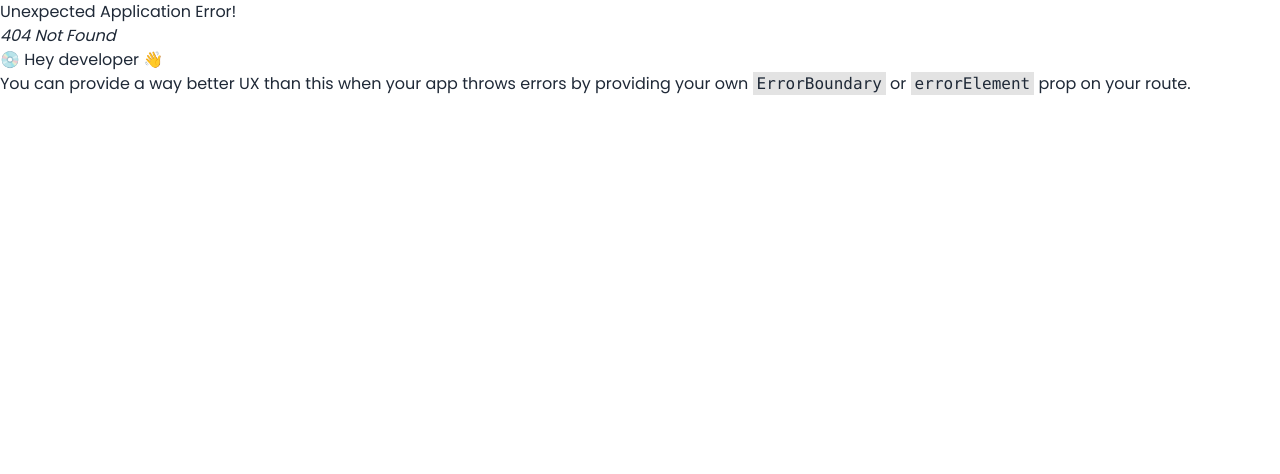
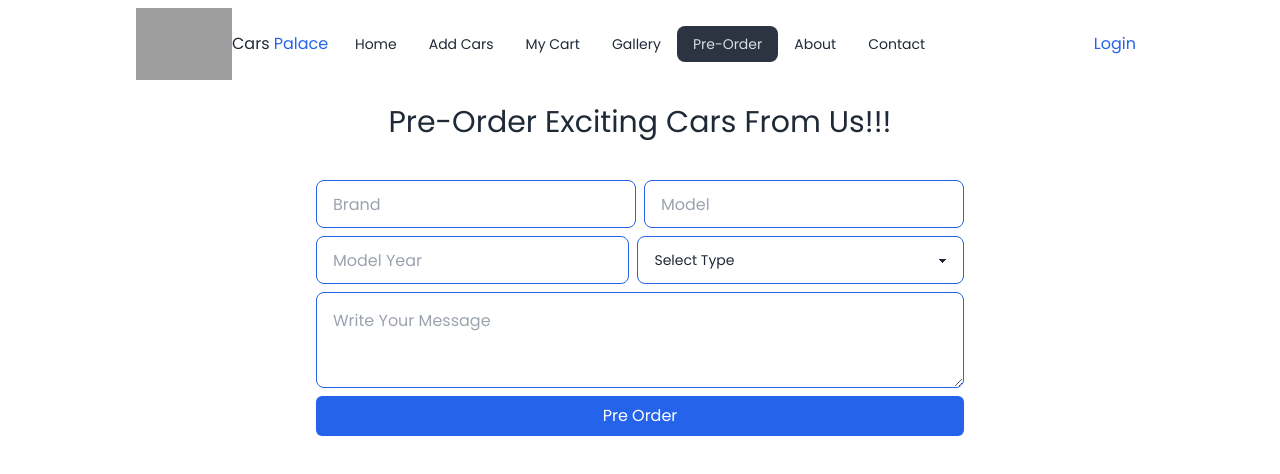
Before and after one commit to rezoanahmed/cars-palace-client, a React (Vite) app: page /preorder in a window 1280 px wide. Before the commit this address had no page. Shown: the top 474 px of the page. Built offline with nearby package versions, Linux system fonts and the light colour scheme; grey boxes are pictures that could not be loaded.

Commit message:
created preorder page

```diff
--- a/src/components/Navbar/Navbar.jsx
+++ b/src/components/Navbar/Navbar.jsx
@@ -4,10 +4,10 @@ import Logo from "../Logo/Logo";
 const Navbar = () => {
     const links = <>
         <li><NavLink to='/'>Home</NavLink></li>
-        <li><NavLink to={`/add`}>Add Cars</NavLink></li>
-        <li><NavLink>My Cart</NavLink></li>
+        <li><NavLink to='/add'>Add Cars</NavLink></li>
+        <li><NavLink to='/cart'>My Cart</NavLink></li>
         <li><NavLink to='/gallery'>Gallery</NavLink></li>
-        <li><NavLink>Pre-Order</NavLink></li>
+        <li><NavLink to='/preorder'>Pre-Order</NavLink></li>
         <li><NavLink to='/about'>About</NavLink></li>
         <li><NavLink to='/contact'>Contact</NavLink></li>
 
--- /dev/null
+++ b/src/pages/Preorder/Preorder.jsx
@@ -0,0 +1,48 @@
+
+
+const Preorder = () => {
+    return (
+        <div className="p-4">
+            <h1 className="text-center text-3xl">Pre-Order Exciting Cars From Us!!!</h1>
+            <div className="flex justify-center">
+                <form className="flex gap-2 flex-col justify-center mt-10">
+                    {/* brand and model */}
+                    <div className="flex gap-2">
+                        <input type="text" placeholder="Brand" className="input input-bordered input-info border-blue-600 w-full max-w-xs" />
+                        <input type="text" placeholder="Model" className="input input-bordered input-info border-blue-600 w-full max-w-xs" />
+                    </div>
+                    {/* Type and Model Year */}
+                    <div className="flex gap-2">
+                        {/* <input type="text" placeholder="Type" className="input input-bordered input-info border-blue-600 w-full max-w-xs" /> */}
+                        <input type="text" placeholder="Model Year" className="input input-bordered input-info border-blue-600 w-full max-w-xs" />
+                        <select name='type' className="select select-bordered border-blue-600 w-full ">
+                            <option disabled selected>Select Type</option>
+                            <option>Sedan</option>
+                            <option>Hatchback</option>
+                            <option>SUV</option>
+                            <option>Sports</option>
+                            <option>Coupe</option>
+                            <option>Convertible</option>
+                            <option>MPV</option>
+                        </select>
+
+                    </div>
+                    {/* Price and Rating
+                    <div className="flex gap-2">
+                        <input type="text" placeholder="Expected Price" className="input input-bordered input-info border-blue-600 w-full max-w-xs" />
+                        <input type="text" placeholder="Rating" className="input input-bordered input-info border-blue-600 w-full max-w-xs" />
+                    </div> */}
+                    {/* message */}
+                    <div className="flex gap-2">
+                        <textarea type="text" placeholder="Write Your Message" className="p-4 h-24 input input-bordered input-info border-blue-600 w-full" />
+
+                    </div>
+                    <input type="submit" value="Pre Order" className="bg-blue-600 text-white px-2 py-2 rounded-md" />
+
+                </form>
+            </div>
+        </div>
+    );
+};
+
+export default Preorder;
--- a/src/routes/Routes.jsx
+++ b/src/routes/Routes.jsx
@@ -7,6 +7,7 @@ import Add from "../pages/Add/Add";
 import About from "../pages/About/About";
 import Contact from "../pages/Contact/Contact";
 import Gallery from "../pages/Gallery/Gallery";
+import Preorder from "../pages/Preorder/Preorder";
 
 export const router = createBrowserRouter([
     {
@@ -40,6 +41,10 @@ export const router = createBrowserRouter([
             {
                 path: '/gallery',
                 element: <Gallery></Gallery>
+            },
+            {
+                path: '/preorder',
+                element: <Preorder></Preorder>
             }
         ]
     }
```
